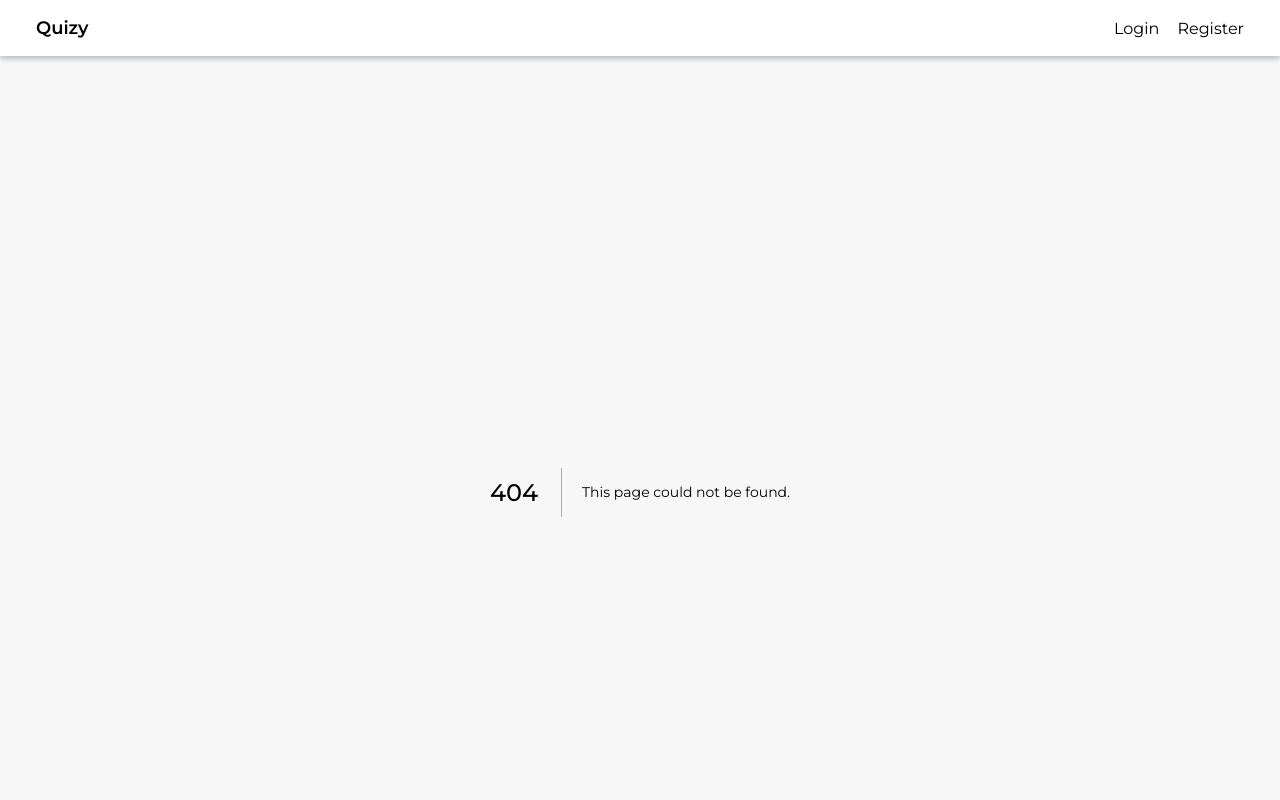
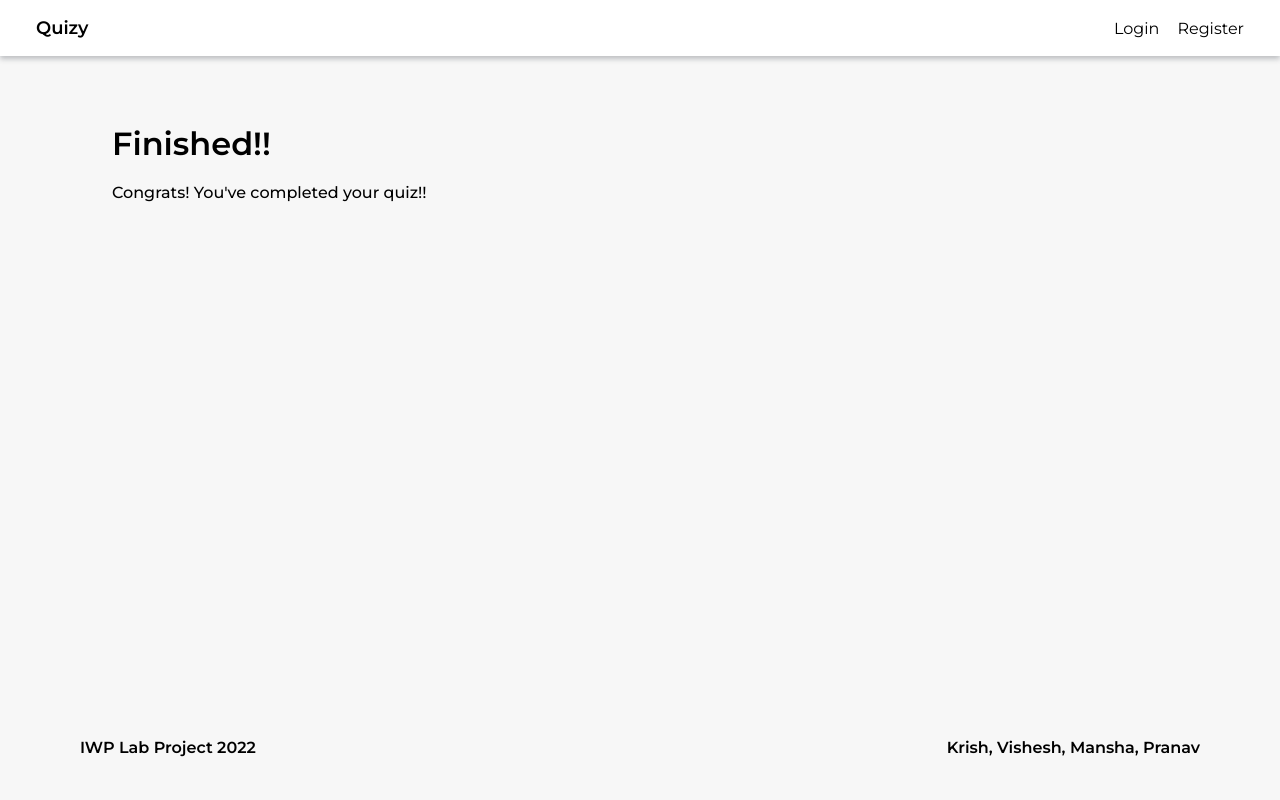
Before and after one commit to VisheshBansal/QuizPortal, a Next.js app in the folder frontend/: page /complete in a window 1280 px wide. Before the commit this address had no page. Shown: the top 800 px of the page. Built offline with nearby package versions, Linux system fonts and the light colour scheme.

Commit message:
feat: added quiz complete page

```diff
--- a/frontend/components/Timer.js
+++ b/frontend/components/Timer.js
@@ -1,9 +1,11 @@
 import { useState, useRef, useEffect } from 'react'
 import classes from '../styles/components/Timer.module.css'
 
-const Timer = () => {
+const Timer = ({ onFinish }) => {
 	const Ref = useRef(null);
 	const [timer, setTimer] = useState('00:00:00');
+
+	// TODO: redirect on time up
 
 	const getTimeRemaining = (e) => {
 		const total = Date.parse(e) - Date.parse(new Date());
--- /dev/null
+++ b/frontend/pages/complete.js
@@ -0,0 +1,16 @@
+import classes from '../styles/pages/Login.module.css'
+
+const Complete = () => {
+  return (
+    <div className={classes.container}>
+      <div className={classes.left}>
+        <div className={classes.intro}>
+          <h1>Finished!!</h1>
+          <p>Congrats! You've completed your quiz!!</p>
+        </div>
+      </div>
+    </div>
+  )
+}
+
+export default Complete
```
Also changed, not shown: frontend/pages/quiz.js (+3 -4 lines).
